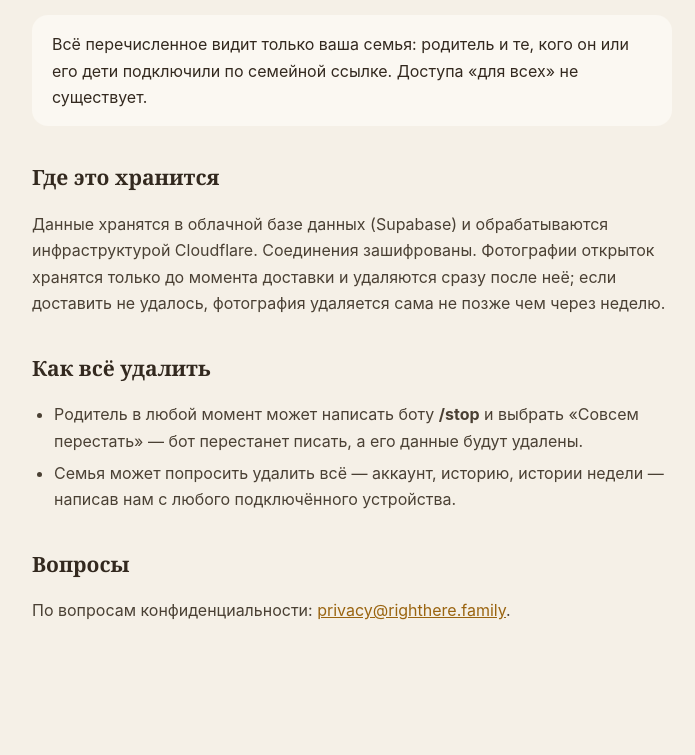
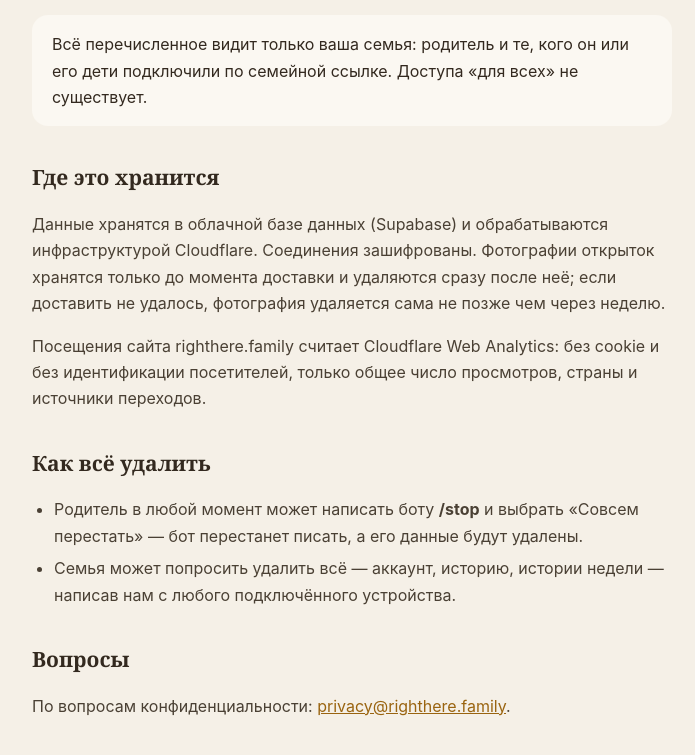
Before and after one commit to righthere-family/righthere, a website: page bot/src/privacy.html in a window 1280 px wide. Shown: the part 1012-1767 px from the top of the page, without its empty margins (288-983 px from the left). Before the commit the page ends 1724 px from the top, so only its background shows below. Drawn offline with Linux system fonts and the light colour scheme.

Commit message:
Mention site analytics in the privacy policy

```diff
--- a/bot/src/privacy.html
+++ b/bot/src/privacy.html
@@ -75,6 +75,9 @@
   инфраструктурой Cloudflare. Соединения зашифрованы. Фотографии открыток
   хранятся только до момента доставки и удаляются сразу после неё; если
   доставить не удалось, фотография удаляется сама не позже чем через неделю.</p>
+  <p>Посещения сайта righthere.family считает Cloudflare Web Analytics: без cookie
+  и без идентификации посетителей, только общее число просмотров, страны и
+  источники переходов.</p>
 
   <h2>Как всё удалить</h2>
   <ul>
```
Also changed, not shown: bot/src/privacy-en.html (+2 -0 lines).
